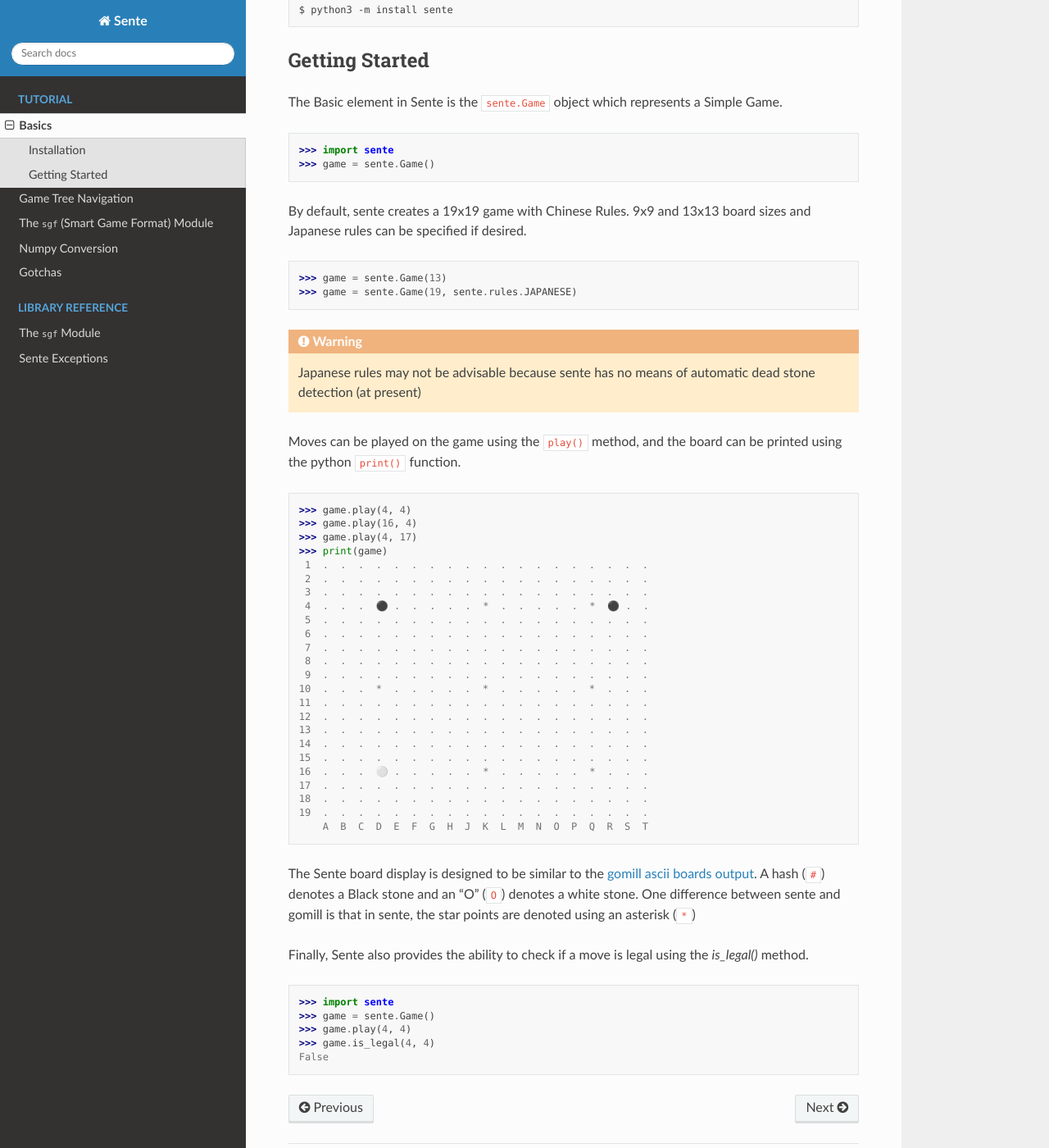
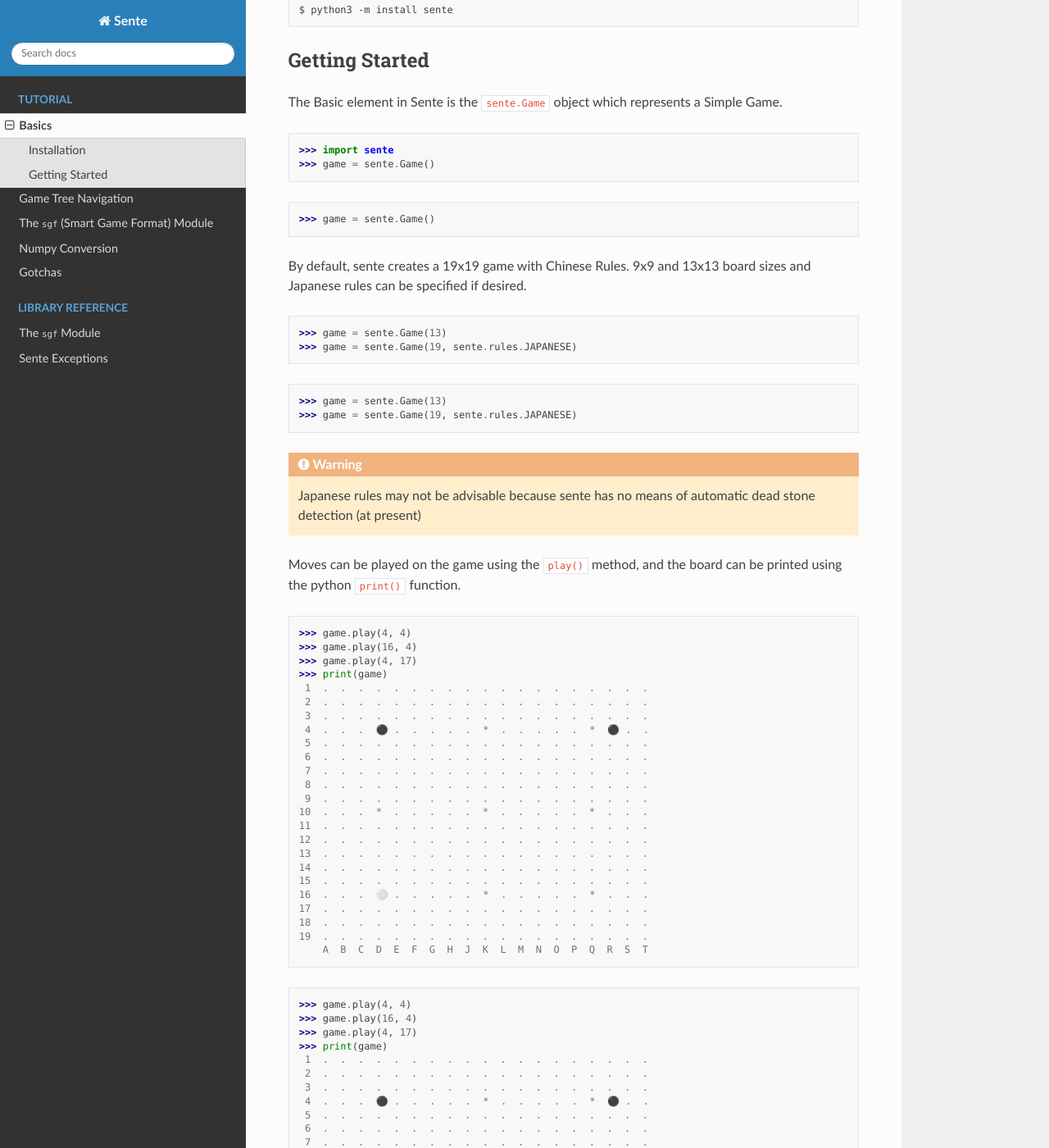
Before and after one commit to atw1020/sente, a Sphinx documentation site: the page built from docs/tutorial/basics.rst, in a window 1280 px wide and 1400 px high, scrolled down 388 px. Shown: the whole window at 82% size. Built offline with Sphinx 7.4.7 and the Read the Docs theme 2.0.0, drawn with Linux system fonts in a browser that asks for light colours.

Commit message:
fixed bug with printing board and began adding tests to documentation

```diff
--- a/docs/conf.py
+++ b/docs/conf.py
@@ -33,11 +33,12 @@
 # ones.
 extensions = [
     'sphinx.ext.autodoc',
+    "sphinx.ext.doctest",
+    'sphinx.ext.napoleon',
     'sphinx.ext.intersphinx',
     'sphinx.ext.autosummary',
-    'sphinx.ext.napoleon',
     "sphinx.ext.autosectionlabel",
-    "m2r2"
+    "m2r2",
 ]
 
 autosummary_generate = True
--- a/docs/tutorial/basics.rst
+++ b/docs/tutorial/basics.rst
@@ -19,11 +19,19 @@
 Getting Started
 ---------------
 
+.. testsetup::
+
+    import sente
+
 The Basic element in Sente is the ``sente.Game`` object which represents a Simple Game.
 
 .. code-block:: python
 
     >>> import sente
+    >>> game = sente.Game()
+
+.. doctest::
+
     >>> game = sente.Game()
 
 By default, sente creates a 19x19 game with Chinese Rules.
@@ -34,11 +42,43 @@
     >>> game = sente.Game(13)
     >>> game = sente.Game(19, sente.rules.JAPANESE)
 
+.. doctest::
+
+    >>> game = sente.Game(13)
+    >>> game = sente.Game(19, sente.rules.JAPANESE)
+
 .. warning:: Japanese rules may not be advisable because sente has no means of automatic dead stone detection (at present)
 
 Moves can be played on the game using the ``play()`` method, and the board can be printed using the python ``print()`` function.
 
 .. code-block:: python
+
+    >>> game.play(4, 4)
+    >>> game.play(16, 4)
+    >>> game.play(4, 17)
+    >>> print(game)
+     1  .  .  .  .  .  .  .  .  .  .  .  .  .  .  .  .  .  .  .
+     2  .  .  .  .  .  .  .  .  .  .  .  .  .  .  .  .  .  .  .
+     3  .  .  .  .  .  .  .  .  .  .  .  .  .  .  .  .  .  .  .
+     4  .  .  .  ⚫ .  .  .  .  .  *  .  .  .  .  .  *  ⚫ .  .
+     5  .  .  .  .  .  .  .  .  .  .  .  .  .  .  .  .  .  .  .
+     6  .  .  .  .  .  .  .  .  .  .  .  .  .  .  .  .  .  .  .
+     7  .  .  .  .  .  .  .  .  .  .  .  .  .  .  .  .  .  .  .
+     8  .  .  .  .  .  .  .  .  .  .  .  .  .  .  .  .  .  .  .
+     9  .  .  .  .  .  .  .  .  .  .  .  .  .  .  .  .  .  .  .
+    10  .  .  .  *  .  .  .  .  .  *  .  .  .  .  .  *  .  .  .
+    11  .  .  .  .  .  .  .  .  .  .  .  .  .  .  .  .  .  .  .
+    12  .  .  .  .  .  .  .  .  .  .  .  .  .  .  .  .  .  .  .
+    13  .  .  .  .  .  .  .  .  .  .  .  .  .  .  .  .  .  .  .
+    14  .  .  .  .  .  .  .  .  .  .  .  .  .  .  .  .  .  .  .
+    15  .  .  .  .  .  .  .  .  .  .  .  .  .  .  .  .  .  .  .
+    16  .  .  .  ⚪ .  .  .  .  .  *  .  .  .  .  .  *  .  .  .
+    17  .  .  .  .  .  .  .  .  .  .  .  .  .  .  .  .  .  .  .
+    18  .  .  .  .  .  .  .  .  .  .  .  .  .  .  .  .  .  .  .
+    19  .  .  .  .  .  .  .  .  .  .  .  .  .  .  .  .  .  .  .
+        A  B  C  D  E  F  G  H  J  K  L  M  N  O  P  Q  R  S  T
+
+.. doctest::
 
     >>> game.play(4, 4)
     >>> game.play(16, 4)
```
Also changed, not shown: 2 other files.
